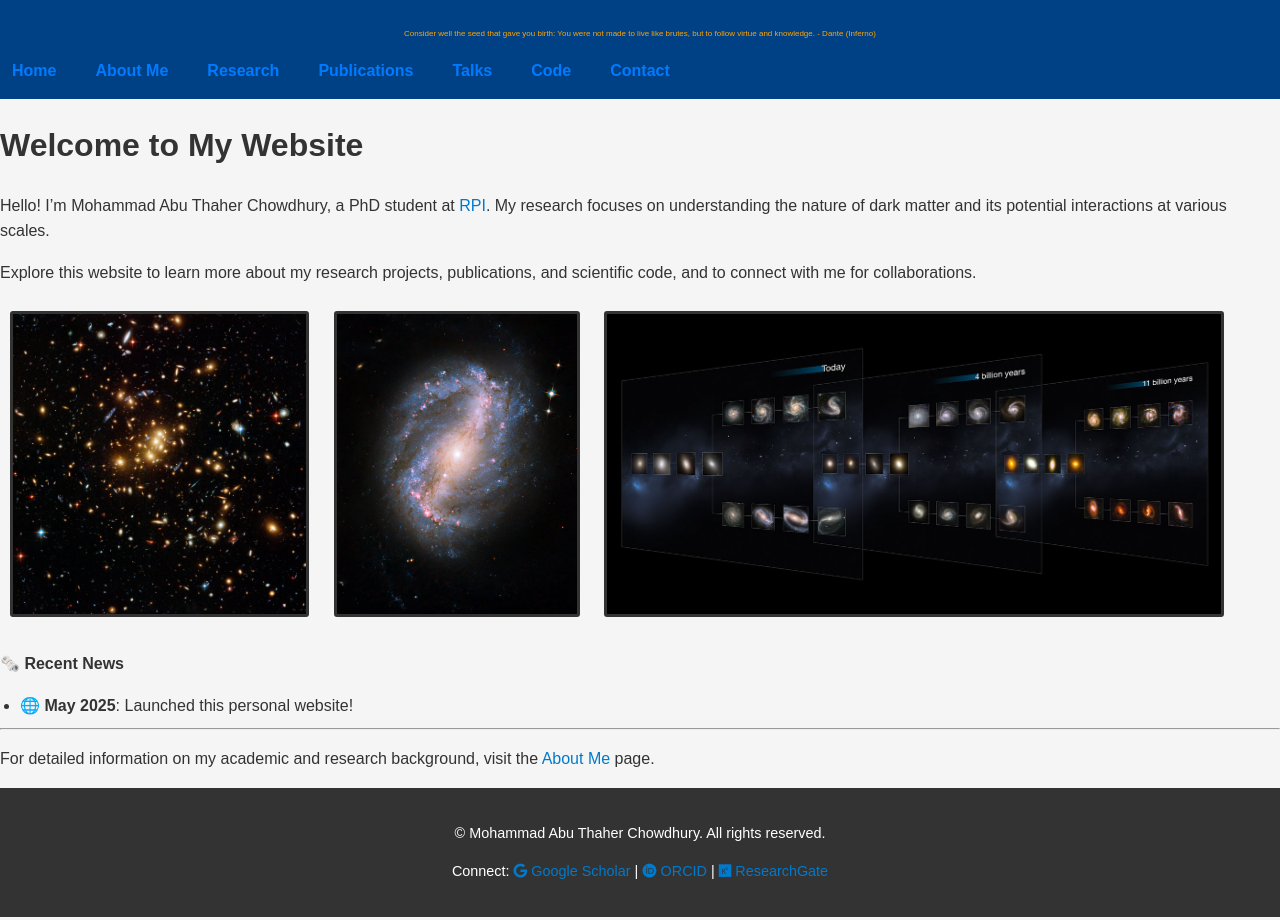
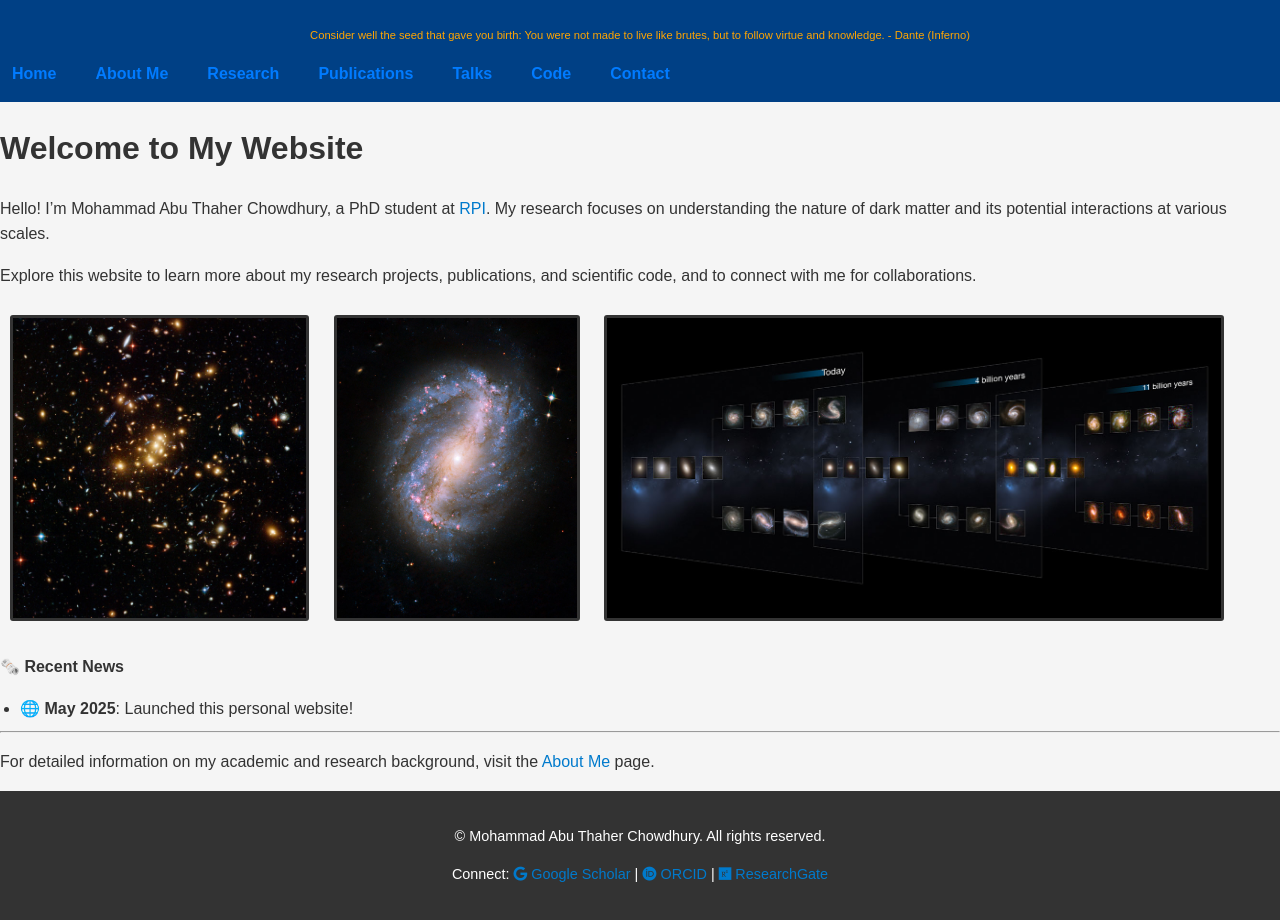
Before and after one commit to matc-thaher/website, a Jekyll site: the page built from index.md, in a window 1280 px wide. Built offline with Jekyll 4.4.1, drawn with Linux system fonts in a browser that asks for light colours.

Commit message:
Update style.css

```diff
--- a/assets/css/style.css
+++ b/assets/css/style.css
@@ -27,7 +27,7 @@ header {
 }
 
 header h1 {
-    font-size: 0.5em;           /* Adjust font size as needed */
+    font-size: 0.7em;           /* Adjust font size as needed */
     color: orange;              /* Text color */
     text-align: center;       /* Center align the text */
     margin-top: 20px;         /* Add some space above */
```
